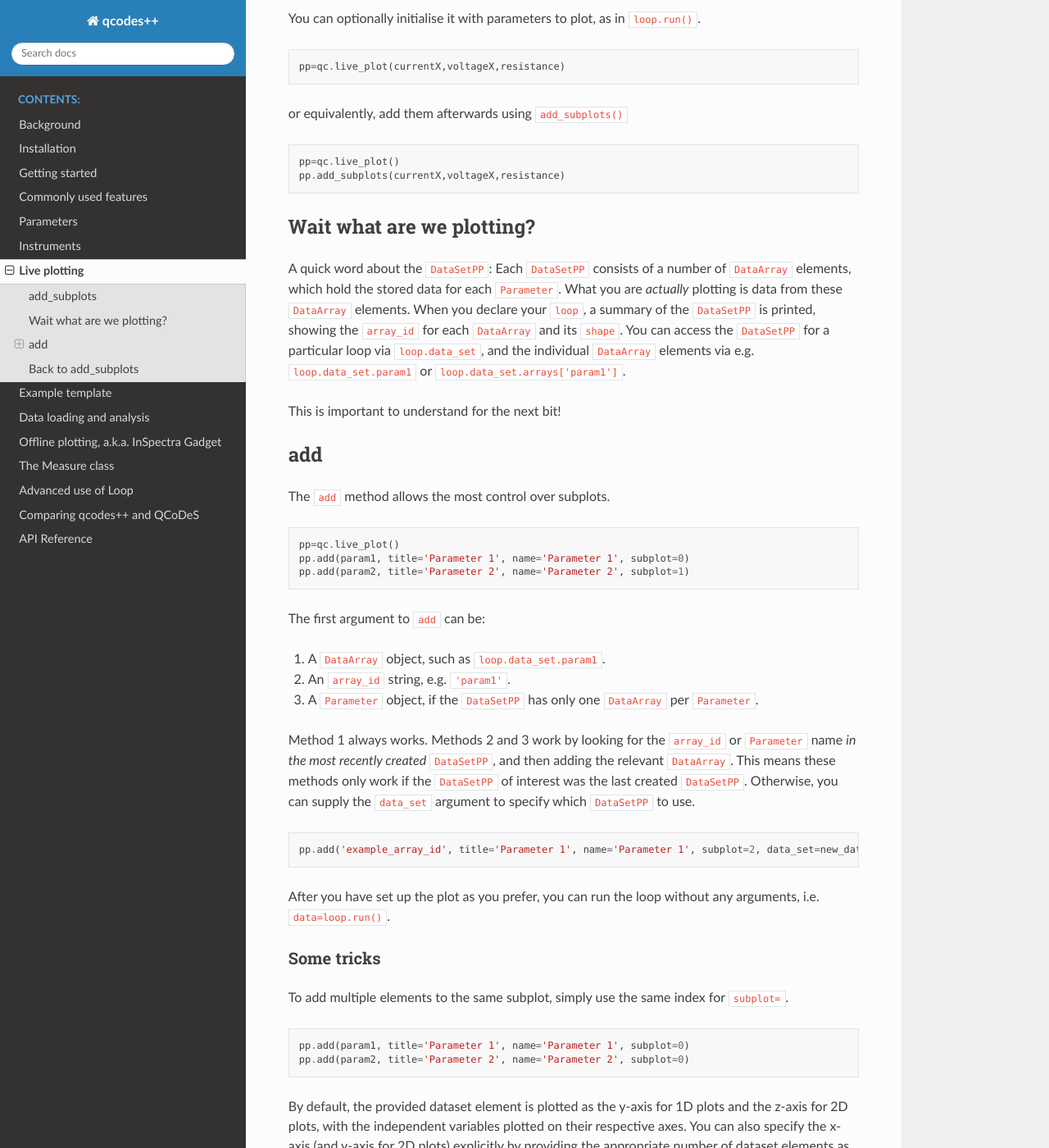
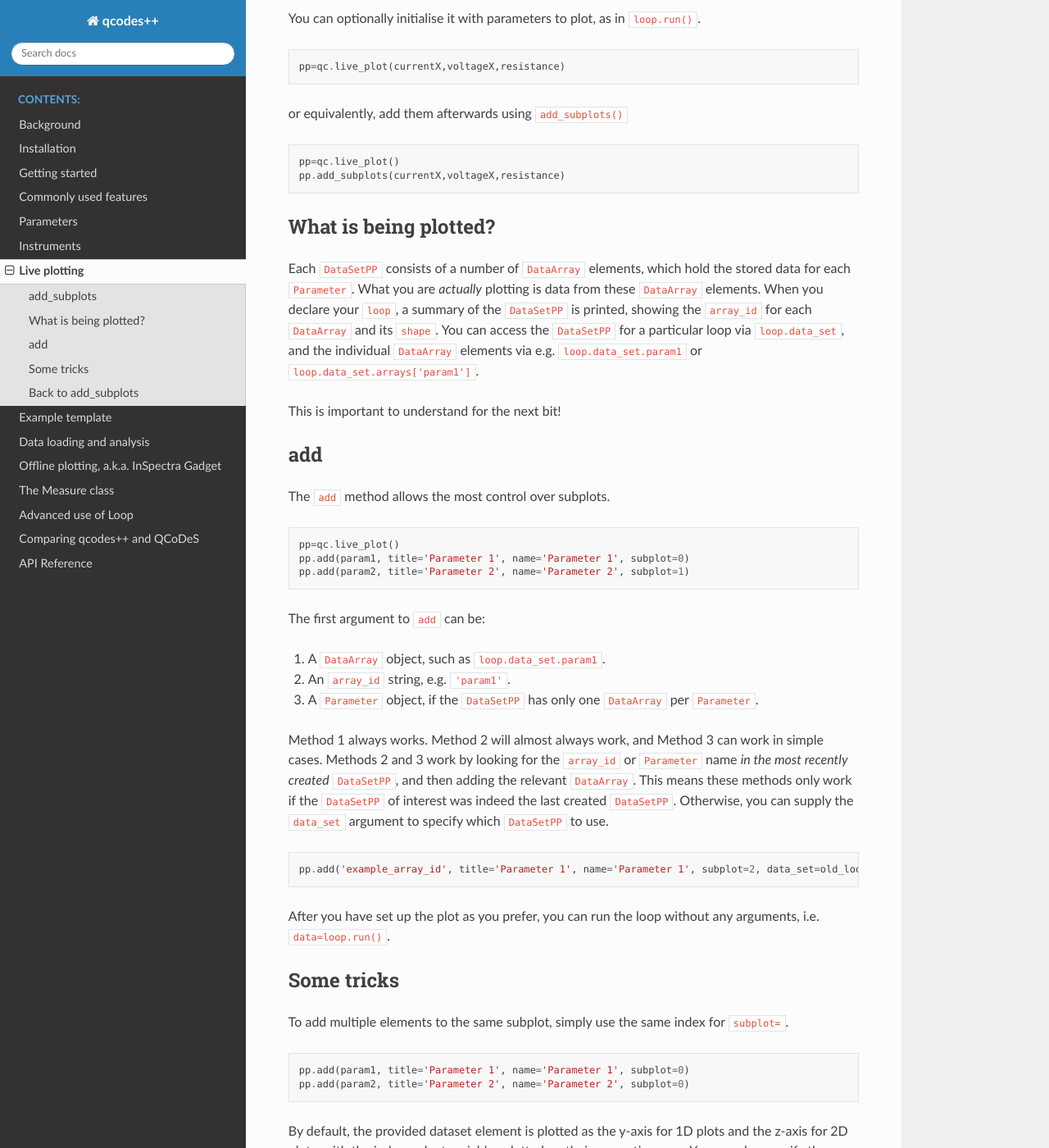
Before and after one commit to qcodespp/qcodespp.github.io, a Sphinx documentation site: the page built from docs/source/live_plot.rst, in a window 1280 px wide and 1400 px high, scrolled down 595 px. Shown: the whole window at 82% size. Built offline with Sphinx 7.4.7 and the Read the Docs theme 3.1.0, drawn with Linux system fonts in a browser that asks for light colours; some of the changed text lies outside the part shown.

Commit message:
live_plot

```diff
--- a/docs/source/live_plot.rst
+++ b/docs/source/live_plot.rst
@@ -34,9 +34,9 @@ or equivalently, add them afterwards using ``add_subplots()``
     pp=qc.live_plot()
     pp.add_subplots(currentX,voltageX,resistance)
 
-Wait what are we plotting?
---------------------------
-A quick word about the ``DataSetPP``: Each ``DataSetPP`` consists of a number of ``DataArray`` elements, which hold the stored data for each ``Parameter``. What you are *actually* plotting is data from these ``DataArray`` elements. When you declare your ``loop``, a summary of the ``DataSetPP`` is printed, showing the ``array_id`` for each ``DataArray`` and its ``shape``. You can access the ``DataSetPP`` for a particular loop via ``loop.data_set``, and the individual ``DataArray`` elements via e.g. ``loop.data_set.param1`` or ``loop.data_set.arrays['param1']``.
+What is being plotted?
+----------------------
+Each ``DataSetPP`` consists of a number of ``DataArray`` elements, which hold the stored data for each ``Parameter``. What you are *actually* plotting is data from these ``DataArray`` elements. When you declare your ``loop``, a summary of the ``DataSetPP`` is printed, showing the ``array_id`` for each ``DataArray`` and its ``shape``. You can access the ``DataSetPP`` for a particular loop via ``loop.data_set``, and the individual ``DataArray`` elements via e.g. ``loop.data_set.param1`` or ``loop.data_set.arrays['param1']``.
 
 This is important to understand for the next bit!
 
@@ -57,16 +57,16 @@ The first argument to ``add`` can be:
 2. An ``array_id`` string, e.g. ``'param1'``.
 3. A ``Parameter`` object, if the ``DataSetPP`` has only one ``DataArray`` per ``Parameter``.
 
-Method 1 always works. Methods 2 and 3 work by looking for the ``array_id`` or ``Parameter`` name *in the most recently created* ``DataSetPP``, and then adding the relevant ``DataArray``. This means these methods only work if the ``DataSetPP`` of interest was the last created ``DataSetPP``. Otherwise, you can supply the ``data_set`` argument to specify which ``DataSetPP`` to use.
+Method 1 always works. Method 2 will almost always work, and Method 3 can work in simple cases. Methods 2 and 3 work by looking for the ``array_id`` or ``Parameter`` name *in the most recently created* ``DataSetPP``, and then adding the relevant ``DataArray``. This means these methods only work if the ``DataSetPP`` of interest was indeed the last created ``DataSetPP``. Otherwise, you can supply the ``data_set`` argument to specify which ``DataSetPP`` to use.
 
 .. code-block:: python
 
-    pp.add('example_array_id', title='Parameter 1', name='Parameter 1', subplot=2, data_set=new_data)
+    pp.add('example_array_id', title='Parameter 1', name='Parameter 1', subplot=2, data_set=old_loop.data_set)
 
 After you have set up the plot as you prefer, you can run the loop without any arguments, i.e. ``data=loop.run()``.
 
 Some tricks
-^^^^^^^^^^^
+-----------
 
 To add multiple elements to the same subplot, simply use the same index for ``subplot=``.
 
@@ -97,7 +97,7 @@ You can of course add data from a *different* ``DataSetPP``. This is most common
 Back to add_subplots
 --------------------
 
-Similarly, ``add_subplots()`` will also accept any of ``DataArray``, ``array_id`` or ``Parameter``. So far we just provided ``Parameter`` because it's usually easiest, but in some situations you may want to use ``DataArray`` or ``array_id``. For example, in ``loop2dUD``, each ``Parameter`` has two corresponding ``DataArray`` elements. While ``add`` doesn't know which one to plot, and therefore won't let you supply a ``Parameter`` at all, ``add_subplots`` will do the opposite; it will plot both ``DataArray`` elements. If you only want to plot one, you can specify e.g. using the ``array_id``:
+Similarly to ``add``, ``add_subplots()`` will also accept any of ``DataArray``, ``array_id`` or ``Parameter``. So far we just provided ``Parameter`` because it's usually easiest, but in some situations you may want to use ``DataArray`` or ``array_id``. For example, in ``loop2dUD``, each ``Parameter`` has two corresponding ``DataArray`` elements. While ``add`` doesn't know which one to plot, and therefore won't let you supply a ``Parameter`` at all, ``add_subplots`` will do the opposite; it will plot both ``DataArray`` elements. If you only want to plot one, you can specify e.g. using the ``array_id``:
 
 .. code-block:: python
 
```
